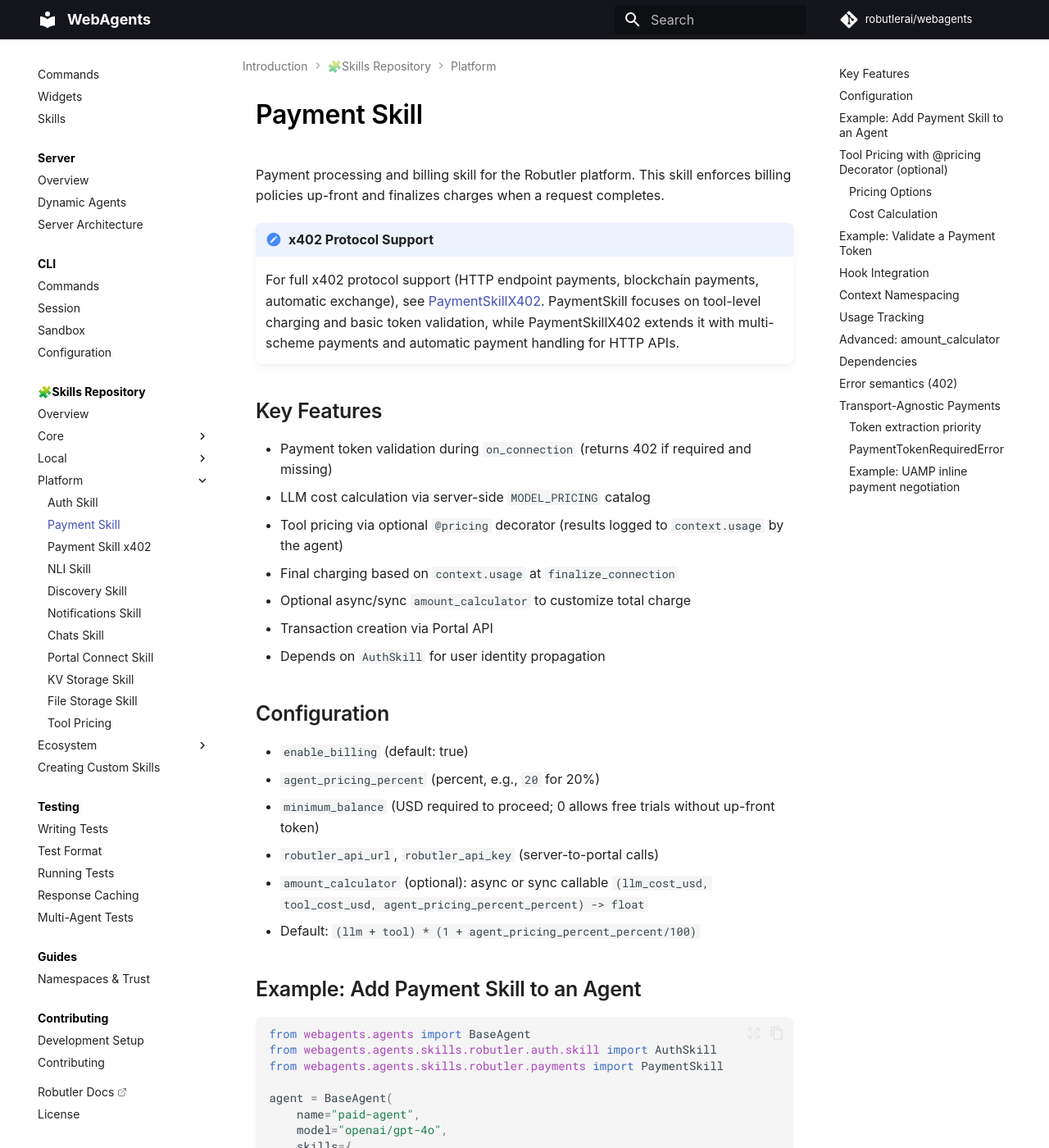
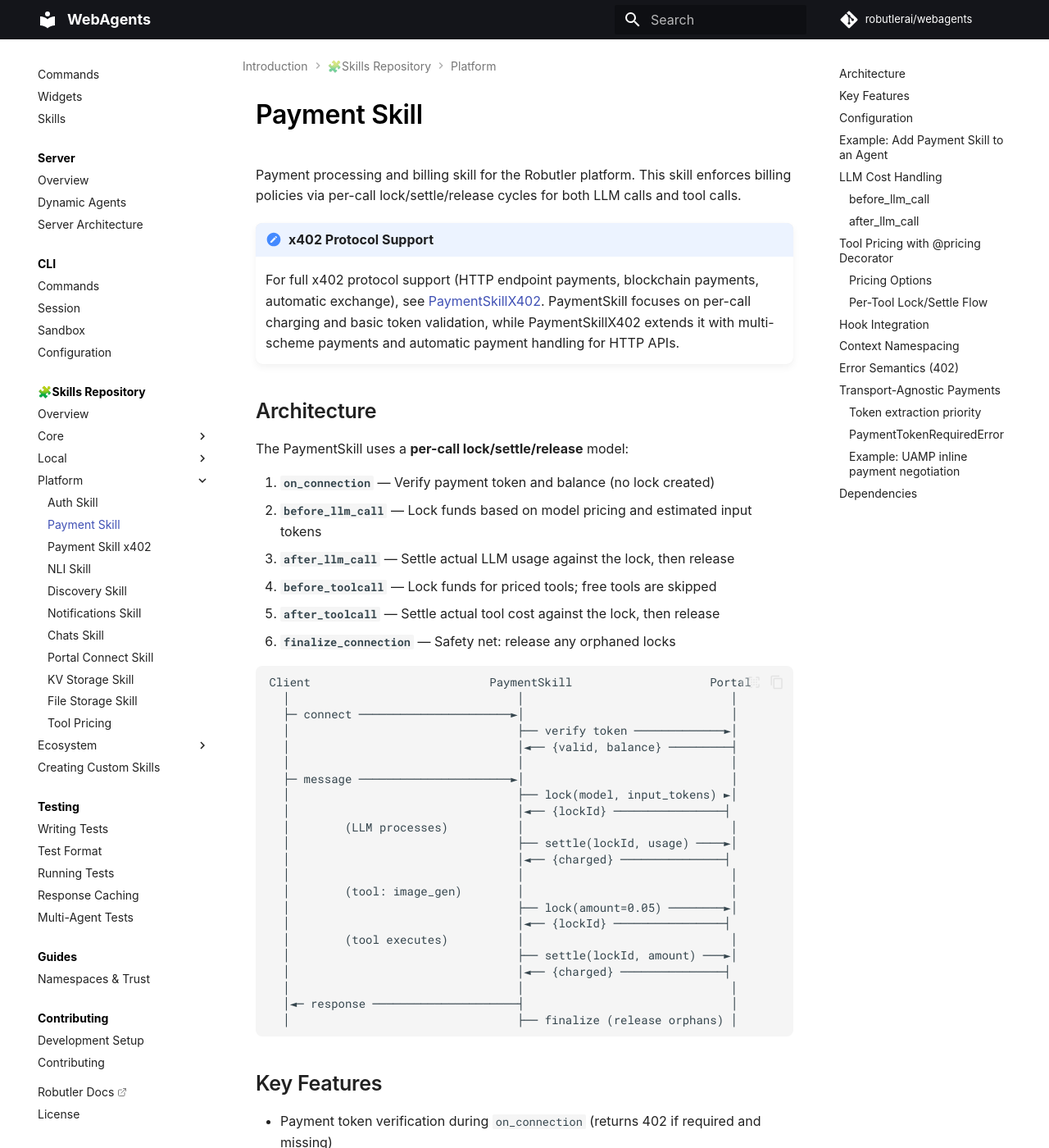
Before and after one commit to robutlerai/webagents, an MkDocs documentation site: the page built from docs/skills/platform/payments.md, in a window 1280 px wide and 1400 px high. Shown: the whole window at 82% size. Built offline with MkDocs 1.6.1 and Material for MkDocs 9.7.7, drawn with Linux system fonts in a browser that asks for light colours; comment, search, counter and statistics services are not loaded; some of the changed text lies outside the part shown.

Commit message:
Update PaymentSkill and Tool Pricing documentation
- Enhanced the PaymentSkill documentation to clarify the per-call lock/settle/release model and updated the architecture section.
- Added detailed explanations of the payment lifecycle for tools and skills, including the use of the `@pricing` decorator.
- Improved clarity on dynamic pricing and the handling of tool execution costs.
- Updated the README to include a newline for better formatting.

These changes improve the comprehensibility and usability of the payment processing documentation, aiding developers in implementing and utilizing the PaymentSkill effectively.

````diff
--- a/docs/skills/platform/payments.md
+++ b/docs/skills/platform/payments.md
@@ -1,28 +1,78 @@
 # Payment Skill
 
-Payment processing and billing skill for the Robutler platform. This skill enforces billing policies up-front and finalizes charges when a request completes.
+Payment processing and billing skill for the Robutler platform. This skill enforces billing policies via per-call lock/settle/release cycles for both LLM calls and tool calls.
 
 !!! note "x402 Protocol Support"
-    For full x402 protocol support (HTTP endpoint payments, blockchain payments, automatic exchange), see [PaymentSkillX402](../robutler/payments-x402.md). PaymentSkill focuses on tool-level charging and basic token validation, while PaymentSkillX402 extends it with multi-scheme payments and automatic payment handling for HTTP APIs.
+    For full x402 protocol support (HTTP endpoint payments, blockchain payments, automatic exchange), see [PaymentSkillX402](../robutler/payments-x402.md). PaymentSkill focuses on per-call charging and basic token validation, while PaymentSkillX402 extends it with multi-scheme payments and automatic payment handling for HTTP APIs.
+
+## Architecture
+
+The PaymentSkill uses a **per-call lock/settle/release** model:
+
+1. **`on_connection`** — Verify payment token and balance (no lock created)
+2. **`before_llm_call`** — Lock funds based on model pricing and estimated input tokens
+3. **`after_llm_call`** — Settle actual LLM usage against the lock, then release
+4. **`before_toolcall`** — Lock funds for priced tools; free tools are skipped
+5. **`after_toolcall`** — Settle actual tool cost against the lock, then release
+6. **`finalize_connection`** — Safety net: release any orphaned locks
+
+```
+Client                          PaymentSkill                    Portal
+  │                                 │                              │
+  ├─ connect ──────────────────────►│                              │
+  │                                 ├── verify token ─────────────►│
+  │                                 │◄── {valid, balance} ─────────┤
+  │                                 │                              │
+  ├─ message ──────────────────────►│                              │
+  │                                 ├── lock(model, input_tokens) ►│
+  │                                 │◄── {lockId} ────────────────┤
+  │        (LLM processes)          │                              │
+  │                                 ├── settle(lockId, usage) ────►│
+  │                                 │◄── {charged} ───────────────┤
+  │                                 │                              │
+  │        (tool: image_gen)        │                              │
+  │                                 ├── lock(amount=0.05) ────────►│
+  │                                 │◄── {lockId} ────────────────┤
+  │        (tool executes)          │                              │
+  │                                 ├── settle(lockId, amount) ───►│
+  │                                 │◄── {charged} ───────────────┤
+  │                                 │                              │
+  │◄─ response ─────────────────────┤                              │
+  │                                 ├── finalize (release orphans) │
+```
 
 ## Key Features
-- Payment token validation during `on_connection` (returns 402 if required and missing)
-- LLM cost calculation via server-side `MODEL_PRICING` catalog
-- Tool pricing via optional `@pricing` decorator (results logged to `context.usage` by the agent)
-- Final charging based on `context.usage` at `finalize_connection`
-- Optional async/sync `amount_calculator` to customize total charge
-- Transaction creation via Portal API
+
+- Payment token verification during `on_connection` (returns 402 if required and missing)
+- **Dynamic LLM lock**: estimated input tokens + max output tokens, priced via Portal's `MODEL_PRICING` catalog
+- **Per-tool lock/settle**: each priced tool gets its own lock; free tools skip payment entirely
+- BYOK-aware: LLM costs settle as `byok_llm` when user provides their own API key
+- Transport-agnostic token extraction (HTTP headers, UAMP events, query params)
 - Depends on `AuthSkill` for user identity propagation
 
 ## Configuration
-- `enable_billing` (default: true)
-- `agent_pricing_percent` (percent, e.g., `20` for 20%)
-- `minimum_balance` (USD required to proceed; 0 allows free trials without up-front token)
-- `robutler_api_url`, `robutler_api_key` (server-to-portal calls)
-- `amount_calculator` (optional): async or sync callable `(llm_cost_usd, tool_cost_usd, agent_pricing_percent_percent) -> float`
-  - Default: `(llm + tool) * (1 + agent_pricing_percent_percent/100)`
+
+```python
+PaymentSkill({
+    "enable_billing": True,        # Enable/disable billing
+    "minimum_balance": 1.0,        # USD required to proceed (0 = free trial)
+    "webagents_api_url": "...",    # Portal API base URL
+    "robutler_api_key": "...",     # Service-to-portal API key
+})
+```
+
+| Parameter | Default | Description |
+|-----------|---------|-------------|
+| `enable_billing` | `True` | Toggle billing on/off |
+| `minimum_balance` | `0` | Minimum balance in USD; 0 allows free trials without token |
+| `webagents_api_url` | — | Portal API URL |
+| `robutler_api_key` | — | API key for portal calls |
+
+!!! warning "Removed Parameters"
+    `per_message_lock` and `default_tool_lock` have been removed. Locks are now computed dynamically per-call.
 
 ## Example: Add Payment Skill to an Agent
+
 ```python
 from webagents.agents import BaseAgent
 from webagents.agents.skills.robutler.auth.skill import AuthSkill
@@ -32,85 +82,93 @@
     name="paid-agent",
     model="openai/gpt-4o",
     skills={
-        "auth": AuthSkill(),  # Required dependency
+        "auth": AuthSkill(),
         "payments": PaymentSkill({
             "enable_billing": True,
-            "agent_pricing_percent": 20,   # percent
-            "minimum_balance": 1.0 # USD
+            "minimum_balance": 1.0
         })
     }
 )
 ```
 
-## Tool Pricing with @pricing Decorator (optional)
+## LLM Cost Handling
 
-The PaymentSkill provides a `@pricing` decorator to annotate tools with pricing metadata. Tools can also return
-explicit usage objects and will be accounted from `context.usage` during finalize.
+LLM costs are handled per-call by two hooks:
+
+### before_llm_call
+
+1. Estimates input tokens from `context.messages`
+2. Reads the active LLM skill's `model` name and `max_tokens` config
+3. Sends `POST /payments/lock` with `{model, input_tokens, max_output_tokens}` to the Portal
+4. The Portal computes the lock amount using `MODEL_PRICING` catalog:
+   - `lock = input_tokens * inputPer1k/1000 + max_output * outputPer1k/1000`
+   - `max_output_tokens` priority: agent's `max_tokens` config > catalog's `maxOutputTokens` > safe default (16384)
+   - Unknown models use safe defaults ($0.003/1k input, $0.015/1k output)
+
+### after_llm_call
+
+1. Settles actual usage against the lock with raw usage records
+2. Releases the lock immediately after settlement
+3. BYOK sessions settle with `charge_type='byok_llm'`
+
+## Tool Pricing with @pricing Decorator
+
+Tools define their own pricing via the `@pricing` decorator. Tools without `@pricing` are free — no lock is created.
 
 ```python
 from webagents import tool
 from webagents.agents.skills.robutler.payments import pricing, PricingInfo
 
 @tool
-@pricing(credits_per_call=0.05, reason="Database query")
+@pricing(credits_per_call=0.05, lock=0.10, reason="Database query")
 async def query_database(sql: str) -> dict:
-    """Query database - costs 0.05 credits per call"""
+    """Query database - costs 0.05 credits per call, locks 0.10"""
     return {"results": [...]}
 
 @tool
-@pricing()  # Dynamic pricing
+@pricing()  # Dynamic pricing — must return PricingInfo
 async def analyze_data(data: str) -> tuple:
     """Analyze data with variable pricing based on complexity"""
     complexity = len(data)
     result = f"Analysis of {complexity} characters"
 
-    # Simple complexity-based pricing: 0.001 credits per character
-    credits = max(0.01, complexity * 0.001)  # Minimum 0.01 credits
+    credits = max(0.01, complexity * 0.001)
 
     pricing_info = PricingInfo(
         credits=credits,
         reason=f"Data analysis of {complexity} chars",
-        metadata={"character_count": complexity, "rate_per_char": 0.001}
+        metadata={"character_count": complexity}
     )
     return result, pricing_info
 ```
 
 ### Pricing Options
 
-1. **Fixed Pricing**: `@pricing(credits_per_call=0.05)` (0.05 credits per call)
-2. **Dynamic Pricing**: Return `(result, PricingInfo(credits=0.15, ...))`
-3. **Conditional Pricing**: Override base pricing in function logic
+1. **Fixed Pricing**: `@pricing(credits_per_call=0.05)` — 0.05 credits per call
+2. **Fixed with Lock**: `@pricing(credits_per_call=0.05, lock=0.10)` — lock 0.10, settle 0.05
+3. **Dynamic Pricing**: `@pricing()` + return `(result, PricingInfo(credits=..., ...))`
+4. **No Pricing**: Omit `@pricing` entirely — tool is free
 
-### Cost Calculation
+### Per-Tool Lock/Settle Flow
 
-- **LLM Costs**: Raw usage records forwarded to `/settle` for server-side cost computation using `MODEL_PRICING`
-- **Tool Costs**: Read from tool usage records in `context.usage` (e.g., a record with `{"pricing": {"credits": ...}}`), which are appended automatically by the agent when a priced tool returns `(result, usage_payload)`
-- **Total**: If `amount_calculator` is provided, its return value is used; otherwise `(llm + tool) * (1 + agent_pricing_percent_percent/100)`
+For each priced tool call:
 
-## Example: Validate a Payment Token
-```python
-from webagents.agents.skills import Skill, tool
+1. **`before_toolcall`**: Creates a new lock using the tool's `@pricing` metadata (`lock` amount, or `credits_per_call` as fallback)
+2. Tool executes (if lock fails, `tool_skipped=True` and the tool is blocked)
+3. **`after_toolcall`**: Settles actual cost against the lock, then releases
 
-class PaymentOpsSkill(Skill):
-    def __init__(self):
-        super().__init__()
-        self.payment = self.agent.skills["payment"]
-
-    @tool
-    async def validate_token(self, token: str) -> str:
-        """Validate a payment token"""
-        result = await self.payment.validate_payment_token(token)
-        return str(result)
-```
+Free tools (no `@pricing`) skip the entire payment flow.
 
 ## Hook Integration
 
-The PaymentSkill uses BaseAgent hooks for lifecycle, but cost aggregation is done at finalize:
-
-- **`on_connection`**: Validate payment token and check balance. If `enable_billing` and no token is provided while `minimum_balance > 0`, a 402 error is raised and processing stops. `finalize_connection` will still run for cleanup but will be a no-op.
-- **`on_message`**: No-op (costs are computed at finalize)
-- **`after_toolcall`**: No-op (tool costs come from usage records)
-- **`finalize_connection`**: Aggregate from `context.usage`, compute final amount, and charge the token. If there are costs but no token, a 402 error is raised.
+| Hook | Behavior |
+|------|----------|
+| **`on_connection`** | Verify payment token and balance. Raises 402 if billing enabled and no token. **No lock created.** |
+| **`before_llm_call`** | Acquire dynamic LLM lock based on model pricing and estimated tokens |
+| **`after_llm_call`** | Settle actual LLM cost, release lock |
+| **`before_toolcall`** | Acquire per-tool lock (priced tools only) |
+| **`after_toolcall`** | Settle actual tool cost, release lock |
+| **`finalize_connection`** | Safety net: release any orphaned locks from errors, set `payment_successful` |
 
 ## Context Namespacing
 
@@ -124,64 +182,26 @@
 payment_token = getattr(payments_data, 'payment_token', None) if payments_data else None
 ```
 
-## Usage Tracking
+Per-call lock IDs are stored as `_llm_lock_id` and `_tool_lock_id` on the context and cleared after each settle/release cycle.
 
-All usage is centralized on `context.usage` by the agent:
+## Error Semantics (402)
 
-- LLM usage records are appended after each completion (including streaming final usage chunk).
-- Tool usage is appended when a priced tool returns `(result, usage_payload)`; the agent unwraps the result and stores `usage_payload` as a `{type: 'tool', pricing: {...}}` record.
-
-At `finalize_connection`, the Payment Skill sums LLM and tool costs from `context.usage` and performs the charge.
-
-## Advanced: amount_calculator
-
-You can provide an async or sync `amount_calculator` to fully control the final charge amount:
-
-```python
-async def my_amount_calculator(llm_cost_usd: float, tool_cost_usd: float, agent_pricing_percent_percent: float) -> float:
-    base = llm_cost_usd + tool_cost_usd
-    # Custom logic here (e.g., tiered discounts)
-    return base * (1 + agent_pricing_percent_percent/100)
-
-payment = PaymentSkill({
-    "enable_billing": True,
-    "agent_pricing_percent": 15,  # percent
-    "amount_calculator": my_amount_calculator,
-})
-```
-
-If omitted, the default formula is used: `(llm + tool) * (1 + agent_pricing_percent/100)`.
-
-## Dependencies
-
-- **AuthSkill**: Required for user identity headers (`X-Origin-User-ID`, `X-Peer-User-ID`, `X-Agent-Owner-User-ID`). The Payment Skill reads them from the auth namespace on the context.
-
-Implementation: `robutler/agents/skills/robutler/payments/skill.py`.
-
-## Error semantics (402)
-
-- Missing token while `enable_billing` and `minimum_balance > 0` ➜ 402 Payment Required
-- Invalid or expired token ➜ 402 Payment Token Invalid
-- Insufficient balance ➜ 402 Insufficient Balance
-
-Finalize hooks still run for cleanup but perform no charge if no token/usage is present.
+- Missing token while `enable_billing` and `minimum_balance > 0` → 402 Payment Required
+- Invalid or expired token → 402 Payment Token Invalid
+- Insufficient balance → 402 Insufficient Balance
+- Lock failure on tool call → `tool_skipped=True` (tool is not executed)
 
 ## Transport-Agnostic Payments
 
-Starting with V2.0, PaymentSkill extracts the payment token in a **transport-agnostic** manner.
+PaymentSkill extracts the payment token in a **transport-agnostic** manner.
 The skill reads `context.payment_token` first (set by any transport), then falls back to HTTP
 headers (`X-Payment-Token`, `X-PAYMENT`) and query parameters as a legacy path.
 
-This means payment works identically over HTTP Completions, UAMP WebSocket, A2A, ACP, and
-Realtime transports -- the transport is responsible for negotiating the token (e.g. via
-`payment.required` / `payment.submit` events over UAMP, or a 402 response over HTTP), and the
-payment skill only validates and charges.
-
 ### Token extraction priority
 
-1. **`context.payment_token`** -- set by the transport (UAMP `session.update`, portal `payment.submit`, etc.)
-2. **HTTP header** -- `X-Payment-Token` or `X-PAYMENT` (Completions, A2A)
-3. **Query parameter** -- `?payment_token=...` (legacy)
+1. **`context.payment_token`** — set by the transport (UAMP `session.update`, portal `payment.submit`, etc.)
+2. **HTTP header** — `X-Payment-Token` or `X-PAYMENT` (Completions, A2A)
+3. **Query parameter** — `?payment_token=...` (legacy)
 
 ### PaymentTokenRequiredError
 
@@ -211,3 +231,9 @@
   │◄── response.done ──────────┤
   │◄── payment.accepted ───────┤
 ```
+
+## Dependencies
+
+- **AuthSkill**: Required for user identity headers (`X-Origin-User-ID`, `X-Peer-User-ID`, `X-Agent-Owner-User-ID`). The Payment Skill reads them from the auth namespace on the context.
+
+Implementation: `webagents/agents/skills/robutler/payments/skill.py`.
````
Also changed, not shown: docs/skills/platform/tool-pricing.md (+66 -12 lines), 1 other file.
